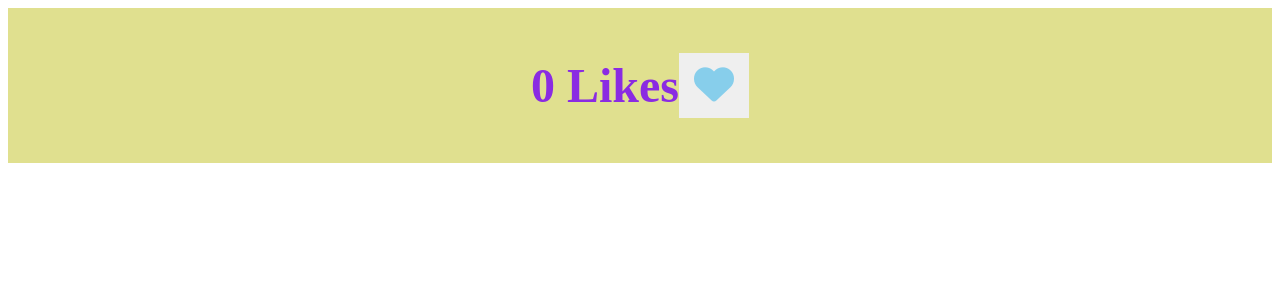
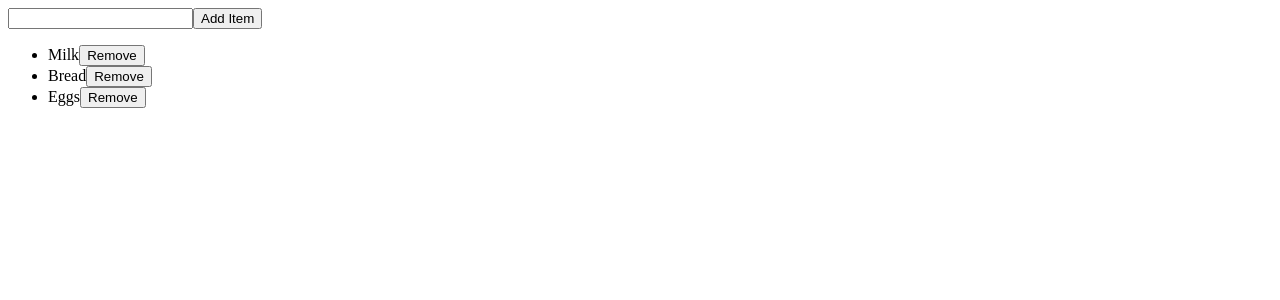
Before and after one commit to AvtandilMekvab71/Learning-React-States, a React (Vite) app: page / in a window 1280 px wide. Shown: the top 300 px of the page. Built offline with nearby package versions, Linux system fonts and the light colour scheme.

Commit message:
I updated the shoppingCart function. It can now remove the elements and ultimately, I understood that state changes the first, which triggers render and finally react handles the actual update of the DOM.

```diff
--- a/src/App.jsx
+++ b/src/App.jsx
@@ -1,9 +1,7 @@
-import Clicker from './Clicker.jsx'
+import ShoppingList from './ShoppingList.jsx'
 
 export default function App(){
     return(
-        <>
-            <Clicker/>
-        </>
+        <ShoppingList/>
     )
 }
--- a/src/ShoppingList.jsx
+++ b/src/ShoppingList.jsx
@@ -1,7 +1,7 @@
 import {useState} from 'react'
 
 export default function ShoppingList(){
-    const [items, setItems] = useState(['Milk', 'Bread'])
+    const [items, setItems] = useState(['Milk', 'Bread', 'Eggs'])
     const [newItem, setNewItem] = useState('')
 
     function addItem(){
@@ -9,21 +9,29 @@ export default function ShoppingList(){
             setItems([...items, newItem.trim()])
             setNewItem('')
         }
-
+    function removeItem(item){
+        setItems(items.filter(x => x !== item))
+          // ! Crucial: You must update the state, otherwise the data is not stored
+    }
     return(
         <div id = '007'>
             <input
                 type="text"
                 value = {newItem}
                 onChange = {(e) => setNewItem(e.target.value)}/>
-
-            <button type = 'button' onClick = {addItem}>Add Item</button>
-
+            <button type='button' onClick = {addItem}>Add Item</button>
             <ul>
                 {items.map((item, index) => (
-                    <li key={index}>{item}</li>
+
+                    <li key={index}>
+                        {item}
+                        <button onClick = {() => removeItem(item)}>Remove</button>
+                    </li>
                 ))}
             </ul>
         </div>
     )
 }
+
+// ! React re-executes the component function when state changes, that is why every time 'setItems' executes, the component automatically removes the item.
+// TODO The protocol: stateUpdate -> renderTriggered ->  componentChanged
```
